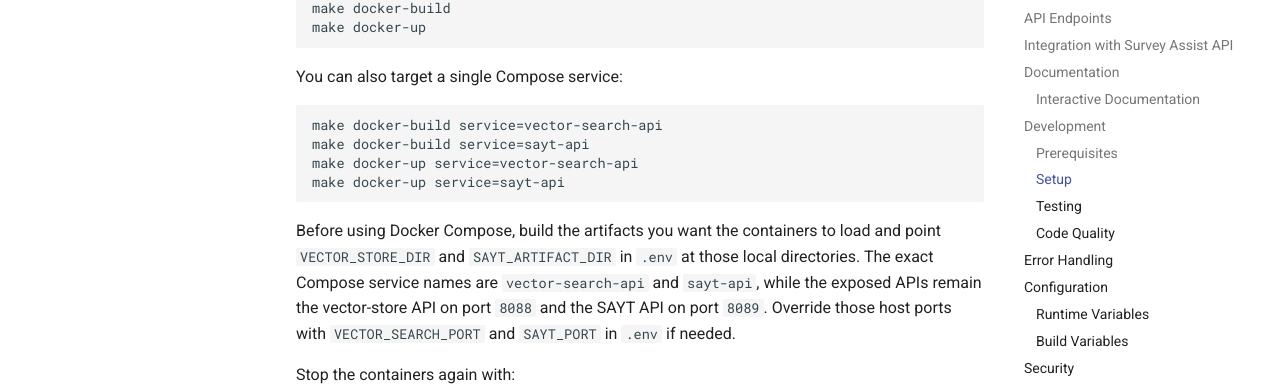
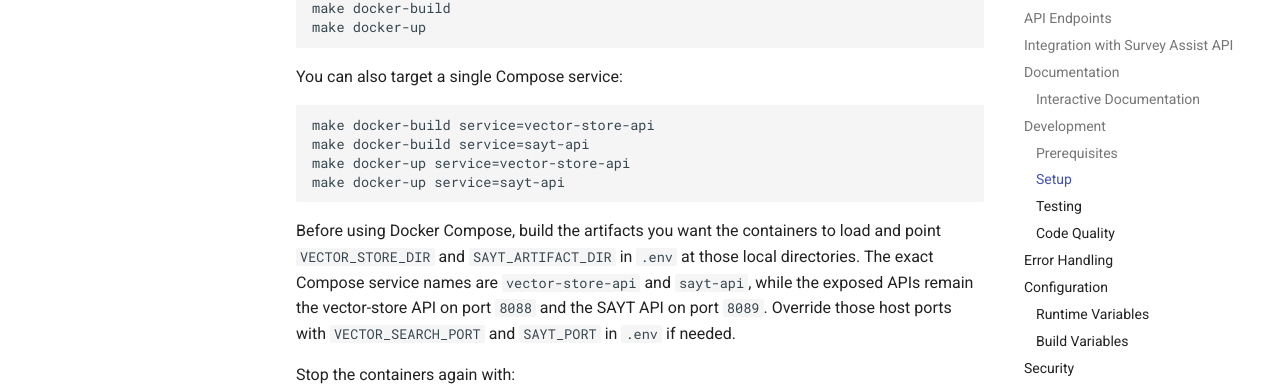
Before and after one commit to ONSdigital/survey-assist-vector-store-api, an MkDocs documentation site: the page built from docs/guide.md, in a window 1280 px wide and 900 px high, scrolled down 2895 px. Shown: the part 144-530 px from the top of the window. Built offline with MkDocs 1.6.1 and Material for MkDocs 9.7.7, drawn with Linux system fonts in a browser that asks for light colours.

Commit message:
chore: rename vector-search to vector-store

````diff
--- a/compose.yaml
+++ b/compose.yaml
@@ -1,12 +1,12 @@
 name: survey-assist-vector-store-api
 
 services:
-  vector-search-api:
+  vector-store-api:
     build:
       context: .
       dockerfile: Dockerfile
-      target: vector-search
-    image: survey-assist-vector-store-api/vector-search:local
+      target: vector-store
+    image: survey-assist-vector-store-api/vector-store:local
     restart: unless-stopped
     env_file:
       - .env
--- a/docs/guide.md
+++ b/docs/guide.md
@@ -114,15 +114,15 @@ make docker-up
 You can also target a single Compose service:
 
 ```bash
-make docker-build service=vector-search-api
+make docker-build service=vector-store-api
 make docker-build service=sayt-api
-make docker-up service=vector-search-api
+make docker-up service=vector-store-api
 make docker-up service=sayt-api
 ```
 
 Before using Docker Compose, build the artifacts you want the containers to
 load and point `VECTOR_STORE_DIR` and `SAYT_ARTIFACT_DIR` in `.env` at those
-local directories. The exact Compose service names are `vector-search-api` and
+local directories. The exact Compose service names are `vector-store-api` and
 `sayt-api`, while the exposed APIs remain the vector-store API on port `8088`
 and the SAYT API on port `8089`. Override those host ports with
 `VECTOR_SEARCH_PORT` and `SAYT_PORT` in `.env` if needed.
````
Also changed, not shown: README.md (+3 -3 lines), 3 other files.
